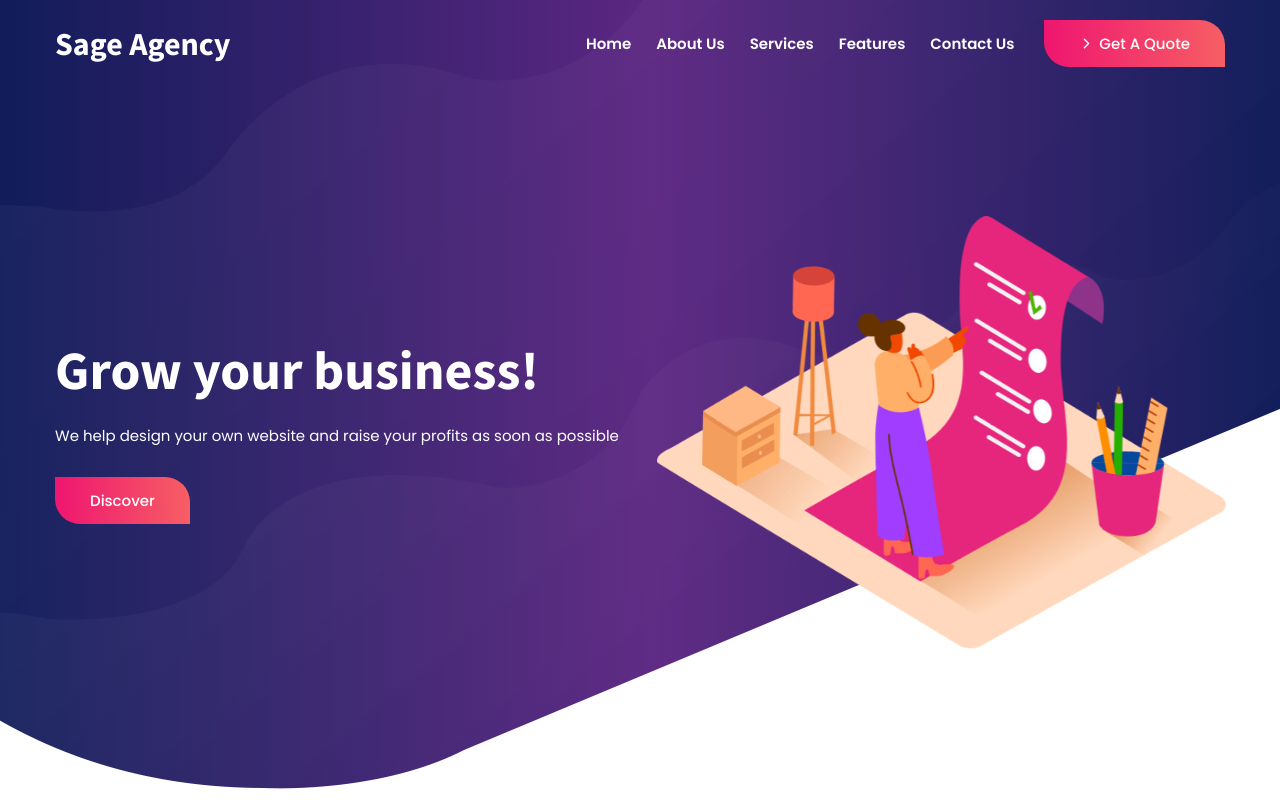
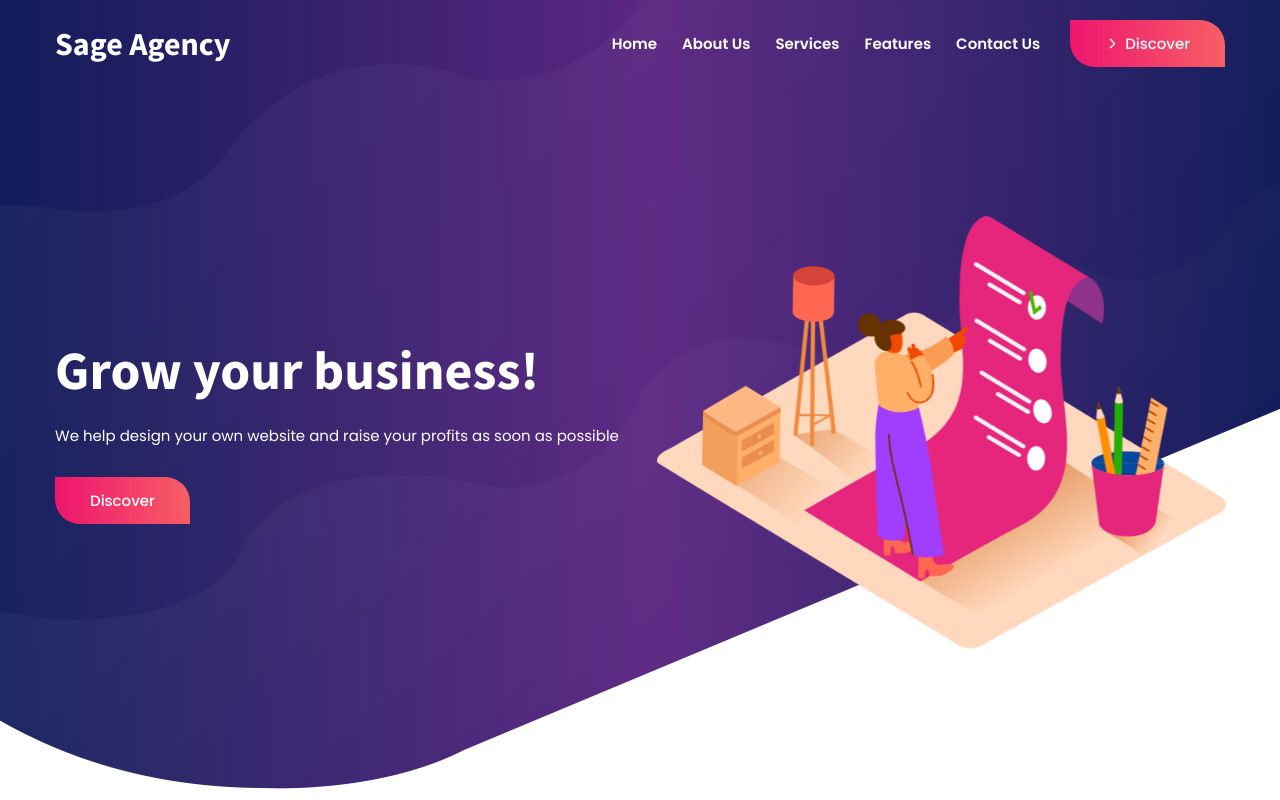
Before and after one commit to JamalMohafil/Sage_Agency, a plain HTML site: page index.html in a window 1280 px wide. Shown: the top 800 px of the page. Drawn offline with nearby package versions, Linux system fonts and the light colour scheme.

Commit message:
Update index.html

```diff
--- a/index.html
+++ b/index.html
@@ -80,10 +80,10 @@
 
       </nav>
 
-      <a href="#" class="btn">
+      <a href="#services" class="btn">
         <ion-icon name="chevron-forward-outline" aria-hidden="true"></ion-icon>
 
-        <span>Get A Quote</span>
+        <span>Discover</span>
       </a>
 
       <button class="nav-open-btn" aria-label="Open Menu" data-nav-open-btn>
```
